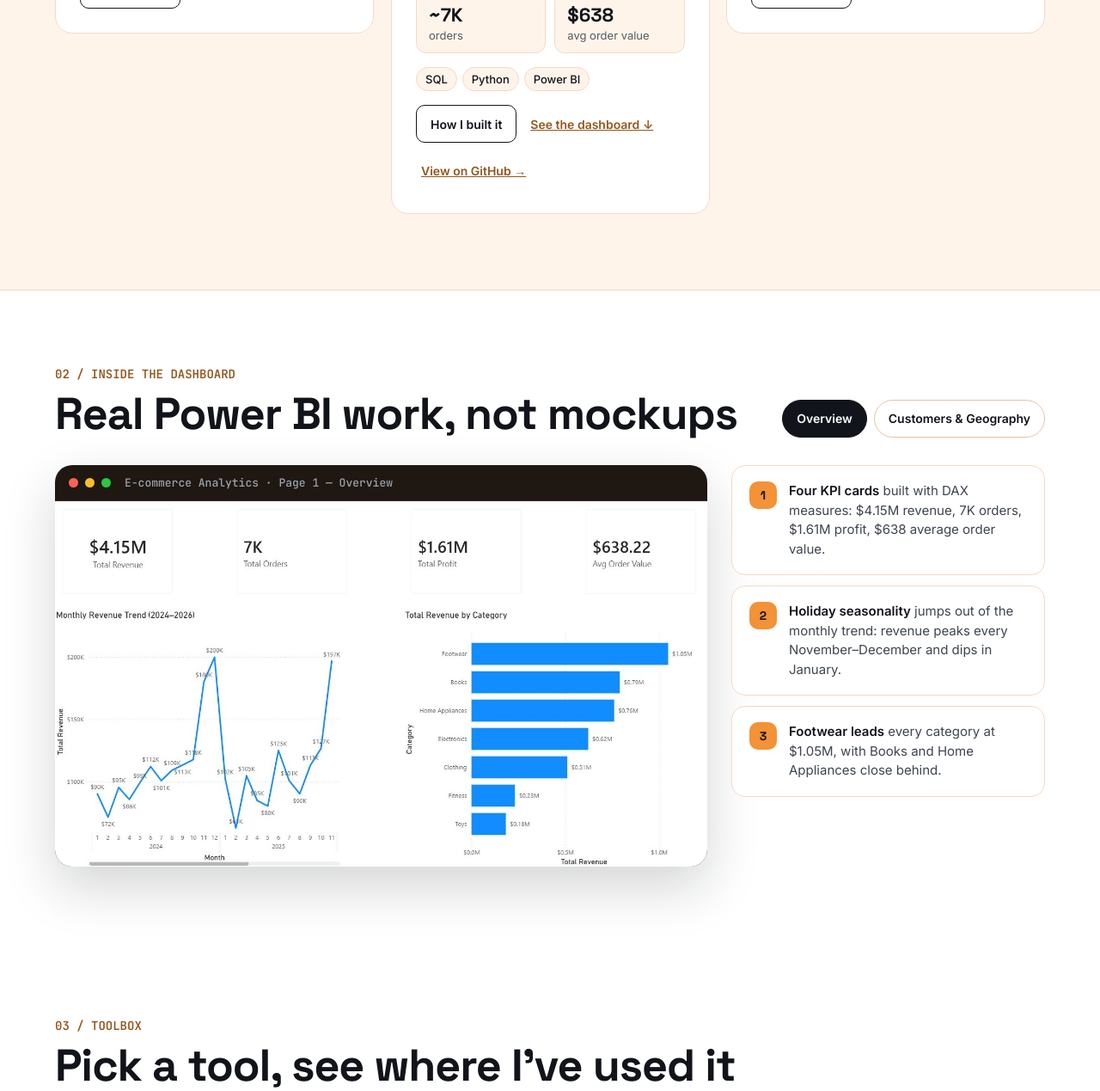
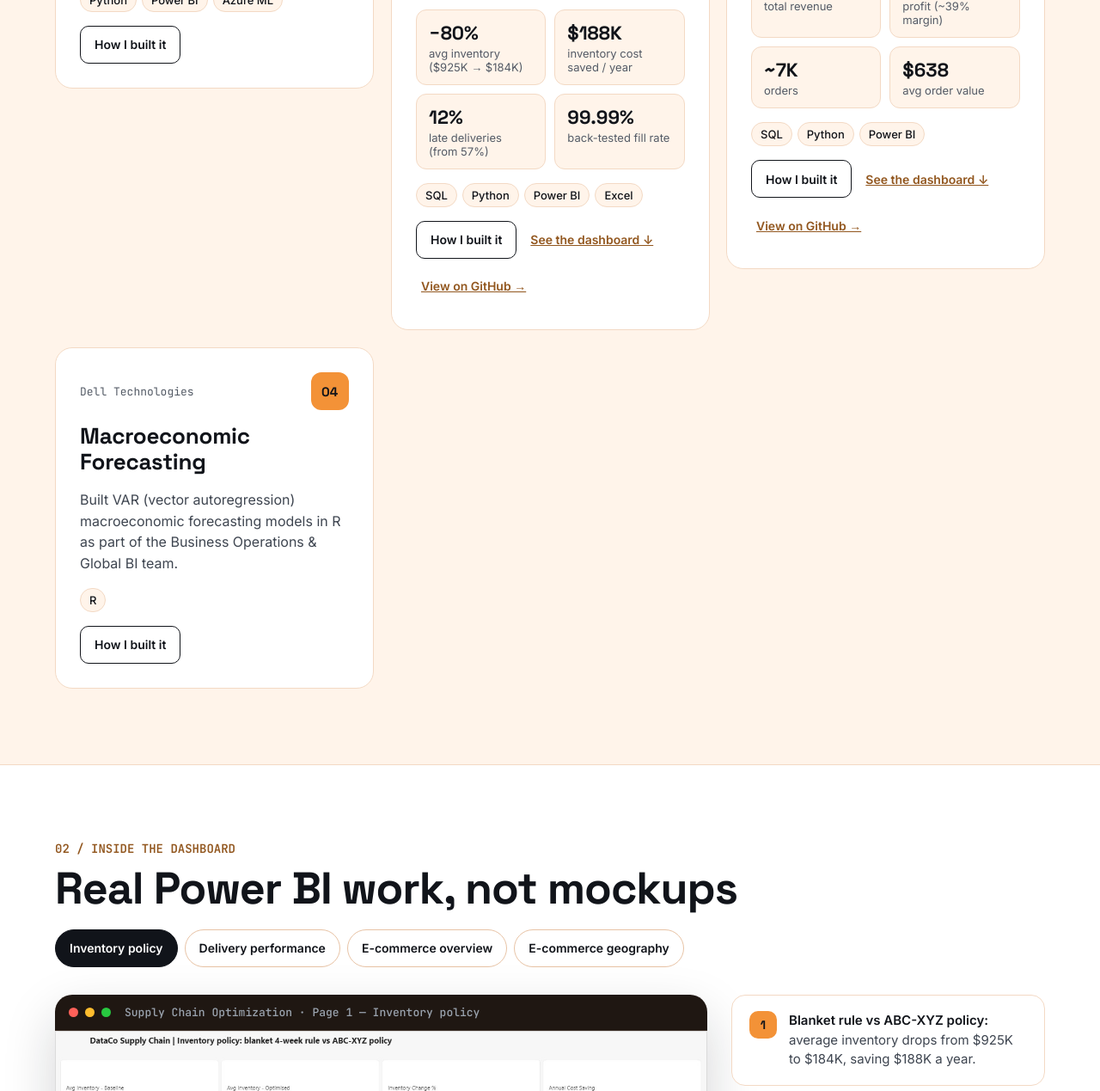
Before and after one commit to AnilkumarSowrav/AnilkumarSowrav.github.io, a plain HTML site: page index.html in a window 1280 px wide. Shown: the part 2276-3545 px from the top of the page at 86% size. Drawn offline with Linux system fonts and the light colour scheme.

Commit message:
Add Supply Chain Inventory Optimization project and dashboards
New project card with headline results, Excel filter, two Power BI
dashboard pages in the gallery, and updated toolbox entries.

Co-Authored-By: Claude Opus 5.5 <noreply@anthropic.com>
Claude-Session: https://claude.ai/code/session_01AbVDWFEwkj1kWbFVA6Zz5W

```diff
--- a/index.html
+++ b/index.html
@@ -303,7 +303,7 @@
       <div class="dash-frame">
         <div class="dash-bar"><i aria-hidden="true" style="background:#FF6159"></i><i aria-hidden="true" style="background:#FFBD2E"></i><i aria-hidden="true" style="background:#28C840"></i><span id="dashtitle"></span></div>
         <button type="button" class="dash-img" id="dashopen" aria-label="Enlarge dashboard screenshot">
-          <img id="dashimg" src="images/dashboard-overview.jpg" alt="" width="1404" height="786">
+          <img id="dashimg" src="images/supply-chain-inventory.jpg" alt="" width="1404" height="786">
           <span class="zoom" aria-hidden="true"><svg width="14" height="14" viewBox="0 0 24 24" fill="none" stroke="currentColor" stroke-width="2.5" stroke-linecap="round"><circle cx="11" cy="11" r="7"/><path d="M21 21l-4.3-4.3M11 8v6M8 11h6"/></svg>Click to enlarge</span>
         </button>
       </div>
@@ -312,7 +312,7 @@
   </section>
 
   <dialog class="lightbox" id="lightbox" aria-label="Dashboard screenshot, enlarged">
-    <img id="lbimg" src="images/dashboard-overview.jpg" alt="">
+    <img id="lbimg" src="images/supply-chain-inventory.jpg" alt="">
     <button type="button" class="close" id="lbclose" aria-label="Close">×</button>
   </dialog>
 
@@ -388,29 +388,34 @@ const PROJECTS = [
     metrics:[],
     details:['Machine-learning models built and compared in Azure AutoML','Python for data preparation and analysis','Power BI dashboard with the data embedded','Full report and project resources documented on GitHub'],
     link:'' /* TODO: paste the Port Authority GitHub repo URL here */ },
-  { id:'ecom', num:'02', kind:'End-to-end portfolio build', title:'E-commerce Analytics', tags:['SQL','Python','Power BI'],
+  { id:'supply', num:'02', kind:'Real-data business case', title:'Supply Chain Inventory Optimization', tags:['SQL','Python','Power BI','Excel'],
+    summary:'Took 180K real DataCo order lines, set a data-driven stock policy for every product, and traced why 57% of deliveries arrive late, with a dollar value on each fix.',
+    metrics:[['−80%','avg inventory ($925K → $184K)'],['$188K','inventory cost saved / year'],['12%','late deliveries (from 57%)'],['99.99%','back-tested fill rate']],
+    details:['ABC-XYZ segmentation: 7 of 100 products drive 82% of revenue, all with stable demand','Safety stock, reorder points and EOQ per product, replayed week by week on real demand','Root cause: First Class promises 1 day but always takes 2; Second Class ships at Standard speed','SQL Server window-function queries, Excel what-if model and a 2-page Power BI dashboard'],
+    link:'https://github.com/AnilkumarSowrav/Supply-Chain-Inventory-Optimization', dash:true },
+  { id:'ecom', num:'03', kind:'End-to-end portfolio build', title:'E-commerce Analytics', tags:['SQL','Python','Power BI'],
     summary:'Designed a star-schema warehouse in SQL Server, generated realistic multi-year sales with Python, and built a two-page Power BI dashboard on top.',
     metrics:[['$4.15M','total revenue'],['$1.61M','profit (~39% margin)'],['~7K','orders'],['$638','avg order value']],
     details:['Fact and dimension tables for sales, inventory, products, customers, suppliers and dates','Python (pyodbc + Faker) to populate data with Nov/Dec seasonal peaks','DAX measures: revenue, profit, orders and average order value','Geography page with a US revenue map and top-10 customers'],
     link:'https://github.com/AnilkumarSowrav/Ecommerce-Analytics', dash:true },
-  { id:'var', num:'03', kind:'Dell Technologies', title:'Macroeconomic Forecasting', tags:['R'],
+  { id:'var', num:'04', kind:'Dell Technologies', title:'Macroeconomic Forecasting', tags:['R'],
     summary:'Built VAR (vector autoregression) macroeconomic forecasting models in R as part of the Business Operations & Global BI team.',
     metrics:[],
     details:['Vector autoregression models in R','Delivered within Dell’s Business Operations & Global BI function'],
     link:'' }
 ];
-const FILTERS = ['All','SQL','Python','Power BI','Azure ML','R'];
+const FILTERS = ['All','SQL','Python','Power BI','Excel','Azure ML','R'];
 
 const SKILLS = [
-  { name:'SQL', level:'daily driver', where:'Built a star-schema warehouse in SQL Server and wrote the joins, aggregates and HAVING queries behind my e-commerce analysis.', used:['E-commerce Analytics','Dell Global BI'] },
-  { name:'Power BI & DAX', level:'daily driver', where:'Dashboards with KPI cards, trend lines and geographic maps; DAX measures for revenue, profit, orders and average order value.', used:['E-commerce Analytics','Port Authority'] },
-  { name:'Python', level:'go-to for data work', where:'Generated and loaded realistic data with pyodbc and Faker; analysis in Jupyter notebooks.', used:['E-commerce Analytics','Port Authority'] },
+  { name:'SQL', level:'daily driver', where:'Built a star-schema warehouse in SQL Server and wrote the joins, aggregates and HAVING queries behind my e-commerce analysis.', used:['Supply Chain Optimization','E-commerce Analytics','Dell Global BI'] },
+  { name:'Power BI & DAX', level:'daily driver', where:'Dashboards with KPI cards, trend lines and geographic maps; DAX measures for revenue, profit, orders and average order value.', used:['Supply Chain Optimization','E-commerce Analytics','Port Authority'] },
+  { name:'Python', level:'go-to for data work', where:'Generated and loaded realistic data with pyodbc and Faker; analysis in Jupyter notebooks, including inventory simulation and scenario testing.', used:['Supply Chain Optimization','E-commerce Analytics','Port Authority'] },
   { name:'Azure AutoML', level:'machine learning', where:'Trained and compared models for bridge and tunnel traffic analysis.', used:['Port Authority'] },
   { name:'R', level:'forecasting', where:'VAR-based macroeconomic forecasting during my time at Dell.', used:['Dell Global BI'] },
-  { name:'Excel', level:'everyday analysis', where:'Quick analysis, reconciliation and reporting across business operations.', used:['Dell Business Ops'] },
+  { name:'Excel', level:'everyday analysis', where:'Built a formula-driven what-if model for safety stock, reorder points and EOQ; plus everyday analysis and reporting.', used:['Supply Chain Optimization','Dell Business Ops'] },
   { name:'Smartsheet', level:'project tracking', where:'Tracked projects and deliverables for Dell’s Business Operations team.', used:['Dell Business Ops'] },
   { name:'Git & GitHub', level:'version control', where:'Every portfolio project is versioned and published with a README, screenshots and SQL scripts.', used:['E-commerce Analytics','Port Authority'] },
-  { name:'Lean Six Sigma', level:'process improvement', where:'Coursework in Lean Six Sigma methods for finding and fixing process bottlenecks.', used:['Operations'] }
+  { name:'Lean Six Sigma', level:'process improvement', where:'Coursework in Lean Six Sigma methods for finding and fixing process bottlenecks.', used:['Supply Chain Optimization','Operations'] }
 ];
 
 const STEPS = [
@@ -421,14 +426,28 @@ const STEPS = [
 ];
 
 const DASHBOARDS = [
-  { tab:'Overview', title:'E-commerce Analytics · Page 1 — Overview', img:'images/dashboard-overview.jpg',
+  { tab:'Inventory policy', title:'Supply Chain Optimization · Page 1 — Inventory policy', img:'images/supply-chain-inventory.jpg',
+    alt:'Power BI inventory page: KPI cards showing average inventory falling from $925K to $184K (−80%) and $188K annual saving, a bar chart of inventory by ABC class, and a per-product table of safety stock, reorder point, order quantity and fill rate.',
+    notes:[
+      '<strong>Blanket rule vs ABC-XYZ policy:</strong> average inventory drops from $925K to $184K, saving $188K a year.',
+      '<strong>Class A carries the savings:</strong> stable demand means far less buffer stock is needed than a 4-week rule holds.',
+      '<strong>Per-product policy table</strong> with safety stock, reorder point, EOQ and a back-tested fill rate of ~100%.'
+    ] },
+  { tab:'Delivery performance', title:'Supply Chain Optimization · Page 2 — Delivery performance', img:'images/supply-chain-delivery.jpg',
+    alt:'Power BI delivery page: KPI cards for a 57.3% late rate, 19.8% and 12.0% under two scenarios, $20.1M revenue delivered late, a late-rate-by-shipping-mode bar chart and a promised vs actual shipping days column chart.',
+    notes:[
+      '<strong>57% of shipments arrive late</strong>, and the promise is the problem, not the warehouse.',
+      '<strong>First Class</strong> promises 1 day and always takes 2; <strong>Second Class</strong> averages 4 days against a 2-day promise.',
+      '<strong>Two scenarios</strong> cut late deliveries to 20% (honest promises) and 12% (reroute Second Class).'
+    ] },
+  { tab:'E-commerce overview', title:'E-commerce Analytics · Page 1 — Overview', img:'images/dashboard-overview.jpg',
     alt:'Power BI overview page: KPI cards for $4.15M revenue, 7K orders, $1.61M profit and $638.22 average order value, a monthly revenue trend line for 2024–2026 and a revenue-by-category bar chart.',
     notes:[
       '<strong>Four KPI cards</strong> built with DAX measures: $4.15M revenue, 7K orders, $1.61M profit, $638 average order value.',
       '<strong>Holiday seasonality</strong> jumps out of the monthly trend: revenue peaks every November–December and dips in January.',
       '<strong>Footwear leads</strong> every category at $1.05M, with Books and Home Appliances close behind.'
     ] },
-  { tab:'Customers & Geography', title:'E-commerce Analytics · Page 2 — Customers & Geography', img:'images/dashboard-geography.jpg',
+  { tab:'E-commerce geography', title:'E-commerce Analytics · Page 2 — Customers & Geography', img:'images/dashboard-geography.jpg',
     alt:'Power BI customers and geography page: KPI cards, a filled US map of revenue by state and a table of the top 10 customers by revenue.',
     notes:[
       '<strong>Filled map</strong> of revenue by US state, driven by the customer geography dimension.',
```
Also changed, not shown: images/supply-chain-delivery.jpg (added), images/supply-chain-inventory.jpg (added).
